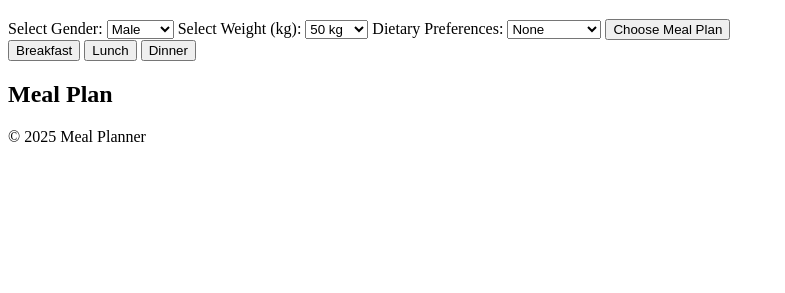
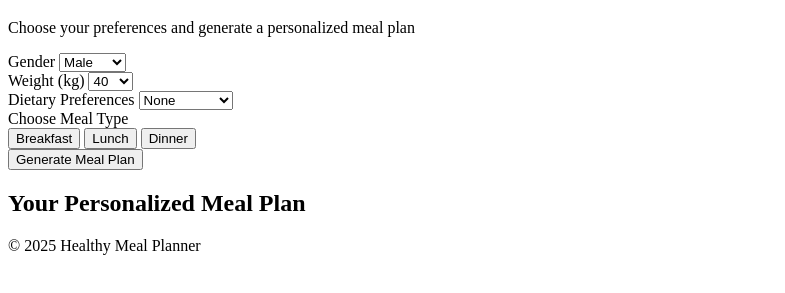
Before and after one commit to emrosee10/Recipetool-new, a plain HTML site: page index.html in a window 1280 px wide. Shown: the part 61-354 px from the top of the page, without its empty margins (0-785 px from the left). Drawn offline with Linux system fonts and the light colour scheme.

Commit message:
Update index.html

```diff
--- a/index.html
+++ b/index.html
@@ -3,61 +3,87 @@
 <head>
     <meta charset="UTF-8">
     <meta name="viewport" content="width=device-width, initial-scale=1.0">
-    <title>Meal Planner</title>
+    <title>Healthy Meal Planner</title>
     <link rel="stylesheet" href="style.css">
 </head>
 <body>
+
+    <!-- Header Section -->
     <header>
         <h1>Healthy Meal Planner</h1>
+        <p>Choose your preferences and generate a personalized meal plan</p>
     </header>
 
+    <!-- User Inputs Section -->
     <section class="user-input">
-        <label for="gender">Select Gender:</label>
+        <div class="input-group">
+            <label for="gender">Gender</label>
             <select id="gender">
                 <option value="male">Male</option>
                 <option value="female">Female</option>
             </select>
+        </div>
 
-        <label for="weight">Select Weight (kg):</label>
+        <div class="input-group">
+            <label for="weight">Weight (kg)</label>
             <select id="weight">
-            <option value="50">50 kg</option>
-            <option value="55">55 kg</option>
-            <option value="60">60 kg</option>
-            <option value="65">65 kg</option>
-            <option value="70">70 kg</option>
-            <option value="75">75 kg</option>
-            <option value="80">80 kg</option>
-            <option value="85">85 kg</option>
-            <option value="90">90 kg</option>
-            <option value="95">95 kg</option>
-            <option value="100">100 kg</option>
-            <option value="105">105 kg</option>
-            <option value="110">110 kg</option>
+                <!-- Weight range from 40kg to 200kg -->
+                <option value="40">40</option>
+                <option value="50">50</option>
+                <option value="60">60</option>
+                <option value="70">70</option>
+                <option value="80">80</option>
+                <option value="90">90</option>
+                <option value="100">100</option>
+                <option value="110">110</option>
+                <option value="120">120</option>
+                <option value="130">130</option>
+                <option value="140">140</option>
+                <option value="150">150</option>
+                <option value="160">160</option>
+                <option value="170">170</option>
+                <option value="180">180</option>
+                <option value="190">190</option>
+                <option value="200">200</option>
             </select>
+        </div>
 
-        <label for="diet">Dietary Preferences:</label>
+        <div class="input-group">
+            <label for="diet">Dietary Preferences</label>
             <select id="diet">
                 <option value="none">None</option>
                 <option value="gluten-free">Gluten-Free</option>
+                <option value="vegan">Vegan</option>
                 <option value="vegetarian">Vegetarian</option>
+                <option value="dairy-free">Dairy-Free</option>
             </select>
+        </div>
 
-        <button id="select-meal-type">Choose Meal Plan</button>
+        <div class="input-group">
+            <label for="meal-type">Choose Meal Type</label>
+            <div class="meal-buttons">
+                <button id="breakfast-btn">Breakfast</button>
+                <button id="lunch-btn">Lunch</button>
+                <button id="dinner-btn">Dinner</button>
+            </div>
+        </div>
+
+        <div class="input-group">
+            <button id="generate-plan" class="generate-btn">Generate Meal Plan</button>
+        </div>
     </section>
 
-    <section class="meal-plans">
-        <div id="meal-buttons">
-            <button id="show-breakfast">Breakfast</button>
-            <button id="show-lunch">Lunch</button>
-            <button id="show-dinner">Dinner</button>
-        </div>
-
-        <h2>Meal Plan</h2>
-        <div id="meal-plan-display"></div>
+    <!-- Meal Plan Display Section -->
+    <section class="meal-plan-display" id="meal-plan-display">
+        <h2>Your Personalized Meal Plan</h2>
+        <ul id="meal-list">
+            <!-- Meal plans will be displayed here -->
+        </ul>
     </section>
 
+    <!-- Footer Section -->
     <footer>
-        <p>&copy; 2025 Meal Planner</p>
+        <p>&copy; 2025 Healthy Meal Planner</p>
     </footer>
 
     <script src="script.js"></script>
```
Lines whose indentation alone changed are shown as unchanged.
